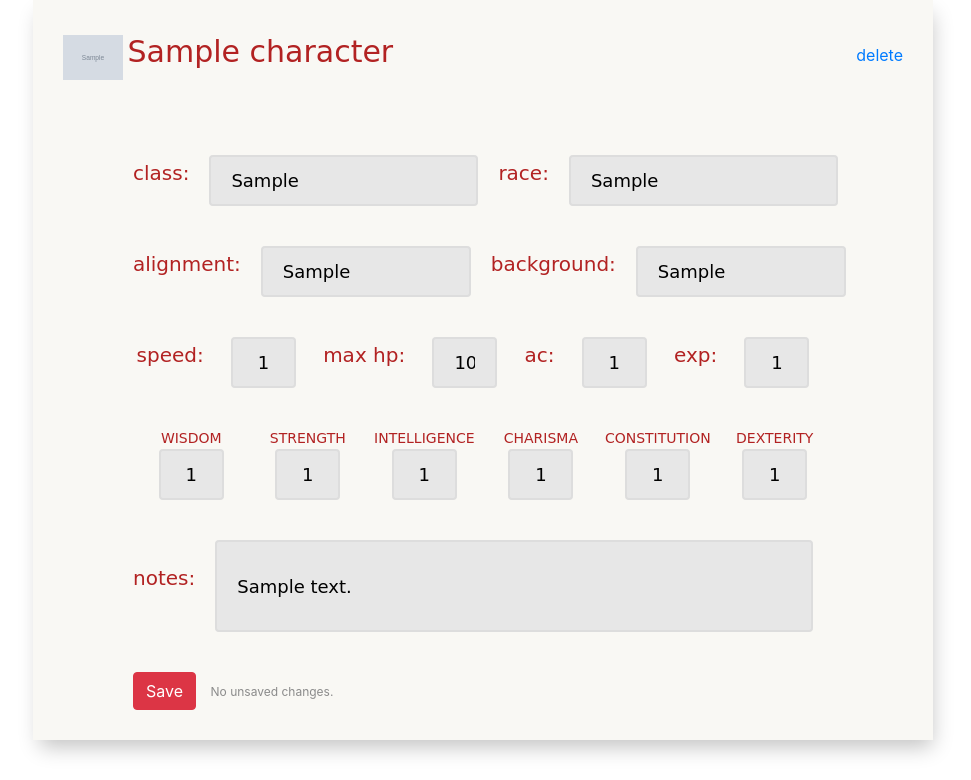
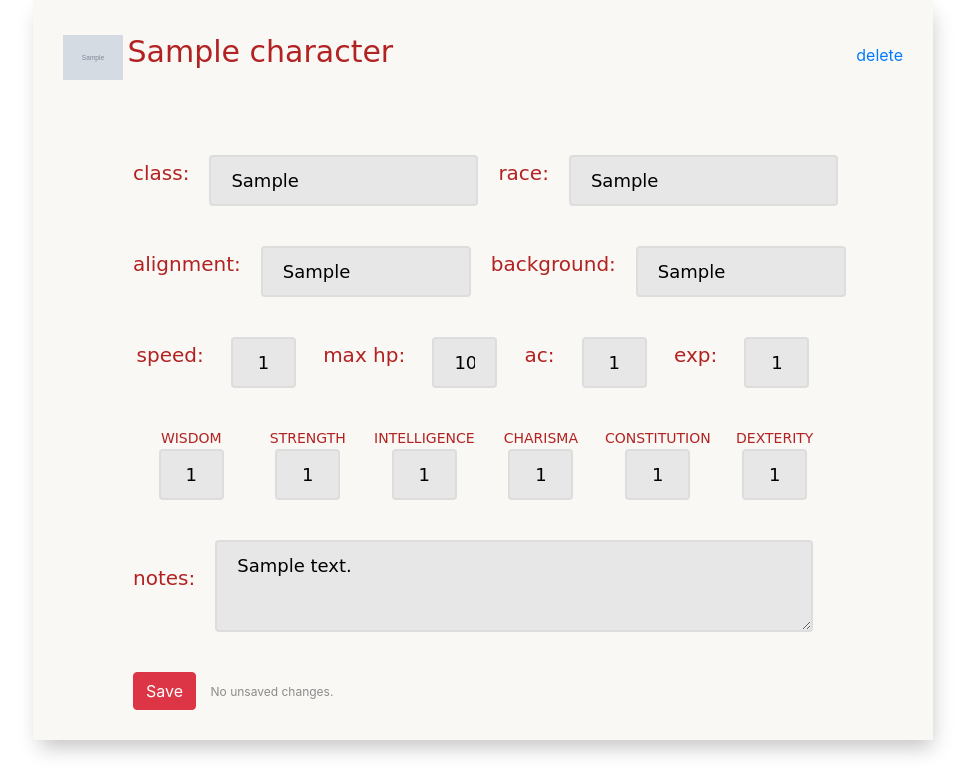
Before and after one commit to brentmwarren/DND-character-sheet, a Django app: page /characters/1/ in a window 1280 px wide. Shown: the part 97-877 px from the top of the page, without its empty margins (157-1128 px from the left). Run offline with Django 3.2, Linux system fonts and the light colour scheme; a user stored in the database is signed in; tables that the repository leaves empty hold one stand-in row (values such as "Sample post"); grey boxes marked "Sample" are stand-in pictures; some libraries are stand-ins or nearby versions; some web fonts are replaced.

Commit message:
Make "notes" field a textarea tag for better formatting

```diff
--- a/dnd_character_app/static/css/character_detail.css
+++ b/dnd_character_app/static/css/character_detail.css
@@ -89,6 +89,7 @@
 }
 
 .text-area {
+  box-sizing: border-box;
   background-color: #e7e7e7;
   margin: 0 20px;
   padding: 10px 20px;
@@ -144,3 +145,7 @@
   margin-left: 10px;
   color: #8b8b8b;
 }
+
+.error-msg {
+  color: red;
+}
--- a/dnd_character_app/static/js/main.js
+++ b/dnd_character_app/static/js/main.js
@@ -1,7 +1,7 @@
 
 const parseErrors = (err) => {
   for (const field in err) {
-    $(`input[name="${field}"]`).css('border', '2px solid #b22222');
+    $(`*[name="${field}"]`).css('border', '2px solid #b22222');
     $('#err-feedback').append(`
       <div class="error-msg">
         ${field}: ${err[field][0].message}
@@ -42,6 +42,7 @@ const submitForm = async (e) => {
       characterInfo[input.name] = input.value;
     }
   }
+  characterInfo['notes'] = $('.text-area-notes').val();
 
   const pk = window.location.pathname.split('/')[2];
   const response = await fetch(
@@ -72,7 +73,7 @@ const submitForm = async (e) => {
 const main = () => {
   const saveButton = document.getElementById('save-button');
   saveButton.onclick = submitForm;
-  $('input').on('change keyup paste', updateStatus);
+  $('.text-area').on('change keyup paste', updateStatus);
 }
 
 window.onload = main;
--- a/dnd_character_app/templates/base.html
+++ b/dnd_character_app/templates/base.html
@@ -15,7 +15,7 @@
 <body>
   <main>
     <nav class="navbar navbar-expand navbar-dark bg-dark">
-      <a href="/signup" class="navbar-brand">DnD Character Creator</a>
+      <a href="{% url 'signup' %}" class="navbar-brand">DnD Character Creator</a>
       <section class="navbar-nav ml-auto">
         {% if user.is_authenticated %}
           <a class="nav-link" href="{% url 'character_list' %}">
--- a/dnd_character_app/templates/character_detail.html
+++ b/dnd_character_app/templates/character_detail.html
@@ -159,13 +159,13 @@
     </div>
     <div class="character-detail-notes">
       <p class="label label-notes">notes:</p>
-      <input
+      <textarea
         class="text-area text-area-notes"
         type="text"
         name="notes"
         value="{{ character.notes }}"
         data-server-value="{{ character.notes }}"
-      >
+      >{{ character.notes }}</textarea>
     </div>
     <button
       id="save-button"
```
